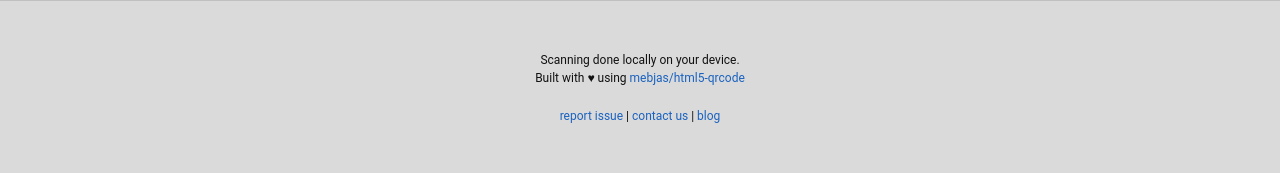
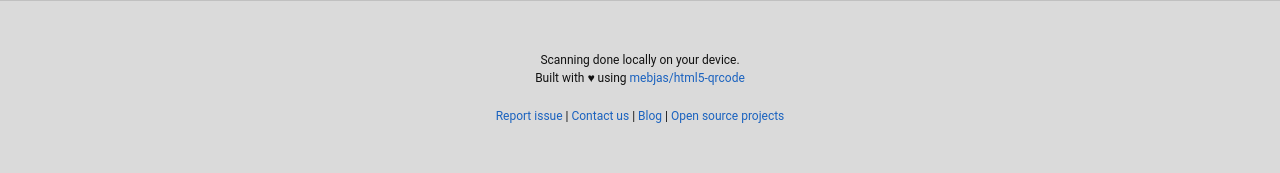
Before and after one commit to scanapp-org/scanapp-org.github.io, a Jekyll site: the page built from index.md, in a window 1280 px wide. Shown: the part 725-898 px from the top of the page. Built offline with Jekyll 4.4.1, drawn with Linux system fonts in a browser that asks for light colours.

Commit message:
Update index.html

```diff
--- a/_layouts/index.html
+++ b/_layouts/index.html
@@ -75,9 +75,10 @@ layout: empty
         <br>
         Built with &hearts; using <a href="https://github.com/mebjas/html5-qrcode">mebjas/html5-qrcode</a>
         <div class="empty"></div>
-        <a href="https://github.com/scanapp-org/scanapp-org.github.io/issues/new">report issue</a> |
-        <a href="https://minhazav.dev">contact us</a> |
-        <a href="https://blog.minhazav.dev">blog</a>
+        <a href="https://github.com/scanapp-org/scanapp-org.github.io/issues/new">Report issue</a> |
+        <a href="https://minhazav.dev">Contact us</a> |
+        <a href="https://blog.minhazav.dev">Blog</a> |
+        <a href="https://github.com/scanapp-org">Open source projects</a>
     </div>
 </div>
 
```
